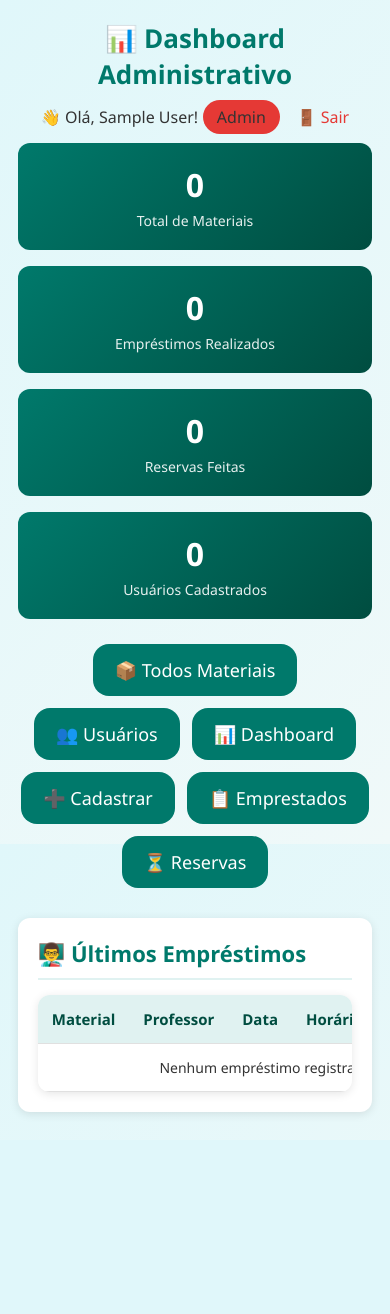
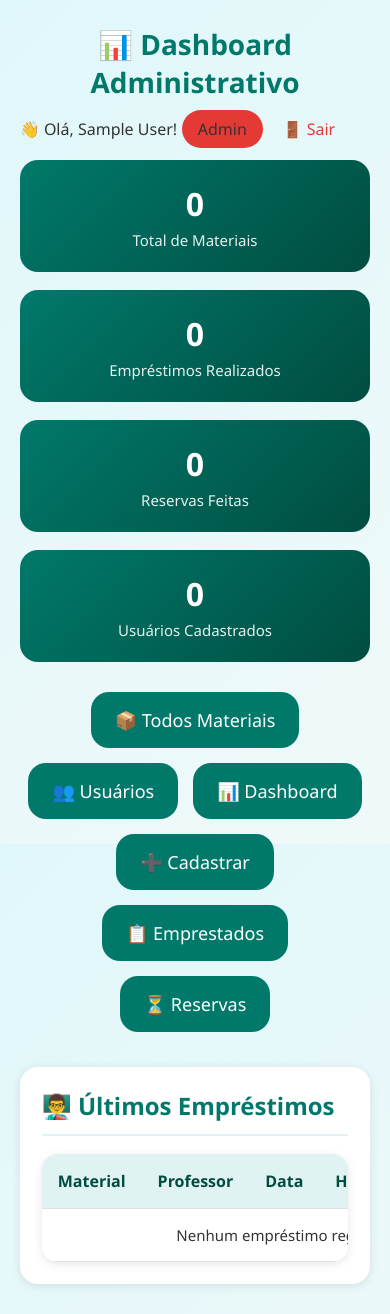
Before and after one commit to julio-aurelio/Gest-o-de-material, a Flask app: page /admin/dashboard in a window 390 px wide. Before the commit the page ends 1114 px from the top, so only its background shows below. Run offline with Flask 3, Linux system fonts and the light colour scheme; the visitor is signed in with stand-in values (Sample User, id 1); data that the repository does not hold is empty.

Commit message:
celular dnv

```diff
--- a/static/style.css
+++ b/static/style.css
@@ -659,75 +659,317 @@ span.indisponivel {
     color: #2e7d32;
 }
 
-/* ==================== RESPONSIVIDADE CELULAR (APENAS AUMENTA NO CELULAR) ==================== */
+/* ==================== RESPONSIVIDADE CELULAR (TUDO GIGANTE) ==================== */
 @media (max-width: 768px) {
     .container {
         width: 95%;
-        padding: 8px;
-        margin: 12px auto;
+        padding: 10px;
+        margin: 15px auto;
     }
 
-    /* AUMENTAR TUDO NO CELULAR */
+    /* AUMENTAR FONTES GERAIS */
     body {
         font-size: 18px;
     }
 
     h1 {
-        font-size: 32px;
+        font-size: 34px;
+        margin-bottom: 25px;
+    }
+
+    h2 {
+        font-size: 30px;
+        margin-bottom: 18px;
+    }
+
+    h3 {
+        font-size: 26px;
+        margin-bottom: 15px;
+    }
+
+    /* NAVEGAÇÃO GIGANTE */
+    nav {
+        gap: 15px;
+        margin-bottom: 35px;
+    }
+
+    nav a {
+        padding: 18px 28px;
+        font-size: 20px;
+        border-radius: 18px;
+        font-weight: 500;
+    }
+
+    /* CARDS 2 POR 2 */
+    ul {
+        grid-template-columns: repeat(2, 1fr);
+        gap: 18px;
+    }
+
+    li {
+        padding: 22px;
+        border-radius: 18px;
+    }
+
+    li h3 {
+        font-size: 22px;
+        margin-bottom: 12px;
+        padding-bottom: 10px;
+    }
+
+    li p {
+        font-size: 16px;
+        margin-bottom: 10px;
+    }
+
+    /* BOTÕES GIGANTES */
+    .btn, button[type="submit"], .login-btn, .cadastro-btn {
+        padding: 16px 32px;
+        font-size: 18px;
+        border-radius: 18px;
+        margin-top: 8px;
+        font-weight: 600;
+    }
+
+    .btn-small {
+        padding: 10px 18px;
+        font-size: 14px;
+    }
+
+    /* FORMULÁRIOS GIGANTES */
+    form {
+        padding: 32px;
+        gap: 22px;
+        border-radius: 20px;
+        max-width: 100%;
+    }
+
+    input[type="text"],
+    input[type="email"],
+    input[type="password"],
+    input[type="number"],
+    input[type="date"],
+    select,
+    textarea {
+        padding: 18px 20px;
+        font-size: 18px;
+        border-radius: 16px;
+    }
+
+    label {
+        font-size: 16px;
+        margin-bottom: -5px;
+    }
+
+    /* STATS BAR GIGANTE */
+    .stats-bar {
+        font-size: 16px;
+        padding: 14px;
+        border-radius: 16px;
+        margin-bottom: 25px;
+    }
+
+    /* HEADER GIGANTE */
+    .page-header {
         margin-bottom: 20px;
     }
 
+    .page-header h1 {
+        font-size: 32px;
+        margin-bottom: 15px;
+    }
+
+    .user-welcome span {
+        font-size: 16px;
+    }
+
+    .badge-admin, .badge-professor {
+        padding: 8px 16px;
+        font-size: 14px;
+        border-radius: 25px;
+    }
+
+    .logout-link {
+        font-size: 16px;
+        margin-left: 15px;
+    }
+
+    /* DASHBOARD GIGANTE */
+    .dashboard-stats {
+        grid-template-columns: repeat(2, 1fr);
+        gap: 18px;
+        margin-bottom: 30px;
+    }
+
+    .stat-card {
+        padding: 22px;
+        border-radius: 18px;
+    }
+
+    .stat-number {
+        font-size: 36px;
+    }
+
+    .stat-label {
+        font-size: 15px;
+    }
+
+    .dashboard-section {
+        padding: 22px;
+        border-radius: 18px;
+    }
+
+    .dashboard-section h2 {
+        font-size: 24px;
+        margin-bottom: 18px;
+        padding-bottom: 12px;
+    }
+
+    /* TABELAS GIGANTES */
+    .user-table {
+        display: block;
+        overflow-x: auto;
+        white-space: nowrap;
+        border-radius: 16px;
+    }
+
+    .user-table th, .user-table td {
+        padding: 16px;
+        font-size: 15px;
+    }
+
+    .user-table th {
+        font-size: 16px;
+        padding: 16px;
+    }
+
+    /* INFO BOX GIGANTE */
+    .info-box {
+        padding: 24px;
+        border-radius: 18px;
+        margin-bottom: 25px;
+    }
+
+    .info-box h3 {
+        font-size: 24px;
+    }
+
+    .info-box p {
+        font-size: 16px;
+    }
+
+    .disponibilidade-box {
+        padding: 18px;
+        font-size: 16px;
+        border-radius: 14px;
+    }
+
+    .data-info {
+        font-size: 14px;
+    }
+
+    /* BARRA DE PESQUISA GIGANTE */
+    #search-form {
+        gap: 12px;
+        margin-bottom: 35px;
+        max-width: 100%;
+    }
+
+    #search-form input[type="text"] {
+        font-size: 18px;
+        padding: 16px 20px;
+        border-radius: 16px;
+    }
+
+    #search-form input[type="submit"] {
+        padding: 16px 28px;
+        font-size: 18px;
+        border-radius: 16px;
+    }
+
+    #suggestions li {
+        padding: 14px 20px;
+        font-size: 16px;
+    }
+
+    /* FLASH MESSAGES GIGANTES */
+    .flash {
+        font-size: 16px;
+        padding: 16px 28px;
+        border-radius: 16px;
+    }
+
+    /* LOGIN/CADASTRO GIGANTE */
+    .login-container, .cadastro-container {
+        max-width: 95%;
+        margin: 40px auto;
+        padding: 40px;
+        border-radius: 24px;
+    }
+
+    .login-header h1, .cadastro-header h1 {
+        font-size: 34px;
+        margin-bottom: 15px;
+    }
+
+    .login-header p, .cadastro-header p {
+        font-size: 16px;
+    }
+
+    /* HORÁRIOS GIGANTES */
+    .horario-turno {
+        margin-top: 15px;
+        font-size: 16px;
+    }
+
+    .horario-turno strong {
+        font-size: 17px;
+        margin-bottom: 8px;
+    }
+
+    .horario-item {
+        padding: 8px 14px;
+        font-size: 14px;
+        border-radius: 25px;
+    }
+
+    .quantidade-turno {
+        padding: 14px 16px;
+        margin: 12px 0;
+    }
+
+    .quantidade-turno p {
+        font-size: 16px;
+    }
+}
+
+/* Celular muito pequeno (até 480px) - 1 coluna */
+@media (max-width: 480px) {
+    ul {
+        grid-template-columns: 1fr;
+        gap: 20px;
+    }
+
+    h1 {
+        font-size: 30px;
+    }
+
     h2 {
-        font-size: 28px;
+        font-size: 26px;
     }
 
     h3 {
         font-size: 24px;
     }
 
-    /* NAVEGAÇÃO GIGANTE NO CELULAR */
-    nav {
-        gap: 12px;
-        margin-bottom: 30px;
+    nav a {
+        padding: 16px 24px;
+        font-size: 18px;
     }
 
-    nav a {
-        padding: 16px 26px;
-        font-size: 20px;
-        border-radius: 16px;
-    }
-
-    /* CARDS 2 POR 2 NO CELULAR */
-    ul {
-        grid-template-columns: repeat(2, 1fr);
-        gap: 16px;
-    }
-
-    li {
-        padding: 20px;
-    }
-
-    li h3 {
-        font-size: 20px;
-        margin-bottom: 10px;
-    }
-
-    li p {
-        font-size: 15px;
-        margin-bottom: 8px;
-    }
-
-    /* BOTÕES GIGANTES NO CELULAR */
     .btn, button[type="submit"] {
         padding: 14px 28px;
-        font-size: 18px;
-        border-radius: 16px;
-    }
-
-    /* FORMULÁRIOS GIGANTES NO CELULAR */
-    form {
-        padding: 28px;
-        gap: 20px;
+        font-size: 17px;
     }
 
     input[type="text"],
@@ -738,185 +980,22 @@ span.indisponivel {
     select,
     textarea {
         padding: 16px 18px;
-        font-size: 18px;
-        border-radius: 16px;
-    }
-
-    label {
-        font-size: 16px;
-    }
-
-    /* STATS BAR */
-    .stats-bar {
-        font-size: 16px;
-        padding: 14px;
-    }
-
-    /* HEADER */
-    .page-header {
-        flex-direction: column;
-        text-align: center;
-        margin-bottom: 15px;
+        font-size: 17px;
     }
 
     .page-header h1 {
-        font-size: 30px;
-        margin-bottom: 12px;
+        font-size: 28px;
     }
 
-    .user-welcome {
-        text-align: center;
+    li h3 {
+        font-size: 20px;
     }
 
-    .user-welcome span {
-        font-size: 16px;
-    }
-
-    .badge-admin, .badge-professor {
-        padding: 6px 14px;
-        font-size: 14px;
-    }
-
-    .logout-link {
-        font-size: 16px;
-        margin-left: 12px;
-    }
-
-    /* DASHBOARD */
     .dashboard-stats {
-        grid-template-columns: repeat(2, 1fr);
-        gap: 16px;
-        margin-bottom: 25px;
-    }
-
-    .stat-card {
-        padding: 20px;
+        grid-template-columns: 1fr;
     }
 
     .stat-number {
         font-size: 32px;
     }
-
-    .stat-label {
-        font-size: 14px;
-    }
-
-    .dashboard-section {
-        padding: 20px;
-    }
-
-    .dashboard-section h2 {
-        font-size: 22px;
-    }
-
-    /* TABELAS */
-    .user-table {
-        display: block;
-        overflow-x: auto;
-        white-space: nowrap;
-    }
-
-    .user-table th, .user-table td {
-        padding: 14px;
-        font-size: 14px;
-    }
-
-    .user-table th {
-        font-size: 15px;
-    }
-
-    /* INFO BOX */
-    .info-box {
-        padding: 22px;
-    }
-
-    .info-box h3 {
-        font-size: 22px;
-    }
-
-    .info-box p {
-        font-size: 16px;
-    }
-
-    .disponibilidade-box {
-        padding: 16px;
-        font-size: 16px;
-    }
-
-    /* BARRA DE PESQUISA */
-    #search-form {
-        gap: 12px;
-        margin-bottom: 30px;
-    }
-
-    #search-form input[type="text"] {
-        font-size: 18px;
-        padding: 14px 18px;
-        border-radius: 16px;
-    }
-
-    #search-form input[type="submit"] {
-        padding: 14px 26px;
-        font-size: 18px;
-        border-radius: 16px;
-    }
-
-    #suggestions li {
-        padding: 14px 18px;
-        font-size: 16px;
-    }
-
-    /* FLASH MESSAGES */
-    .flash {
-        font-size: 16px;
-        padding: 14px 24px;
-    }
-
-    /* LOGIN/CADASTRO */
-    .login-container, .cadastro-container {
-        padding: 35px;
-        width: 90%;
-    }
-
-    .login-header h1, .cadastro-header h1 {
-        font-size: 32px;
-    }
-
-    .login-header p, .cadastro-header p {
-        font-size: 16px;
-    }
 }
-
-/* Celular muito pequeno (até 480px) - 1 coluna */
-@media (max-width: 480px) {
-    ul {
-        grid-template-columns: 1fr;
-        gap: 18px;
-    }
-
-    h1 {
-        font-size: 28px;
-    }
-
-    nav a {
-        padding: 14px 22px;
-        font-size: 18px;
-    }
-
-    .btn, button[type="submit"] {
-        padding: 12px 24px;
-        font-size: 17px;
-    }
-
-    .page-header h1 {
-        font-size: 26px;
-    }
-
-    li h3 {
-        font-size: 18px;
-    }
-
-    .dashboard-stats {
-        grid-template-columns: 1fr;
-    }
-}
```
